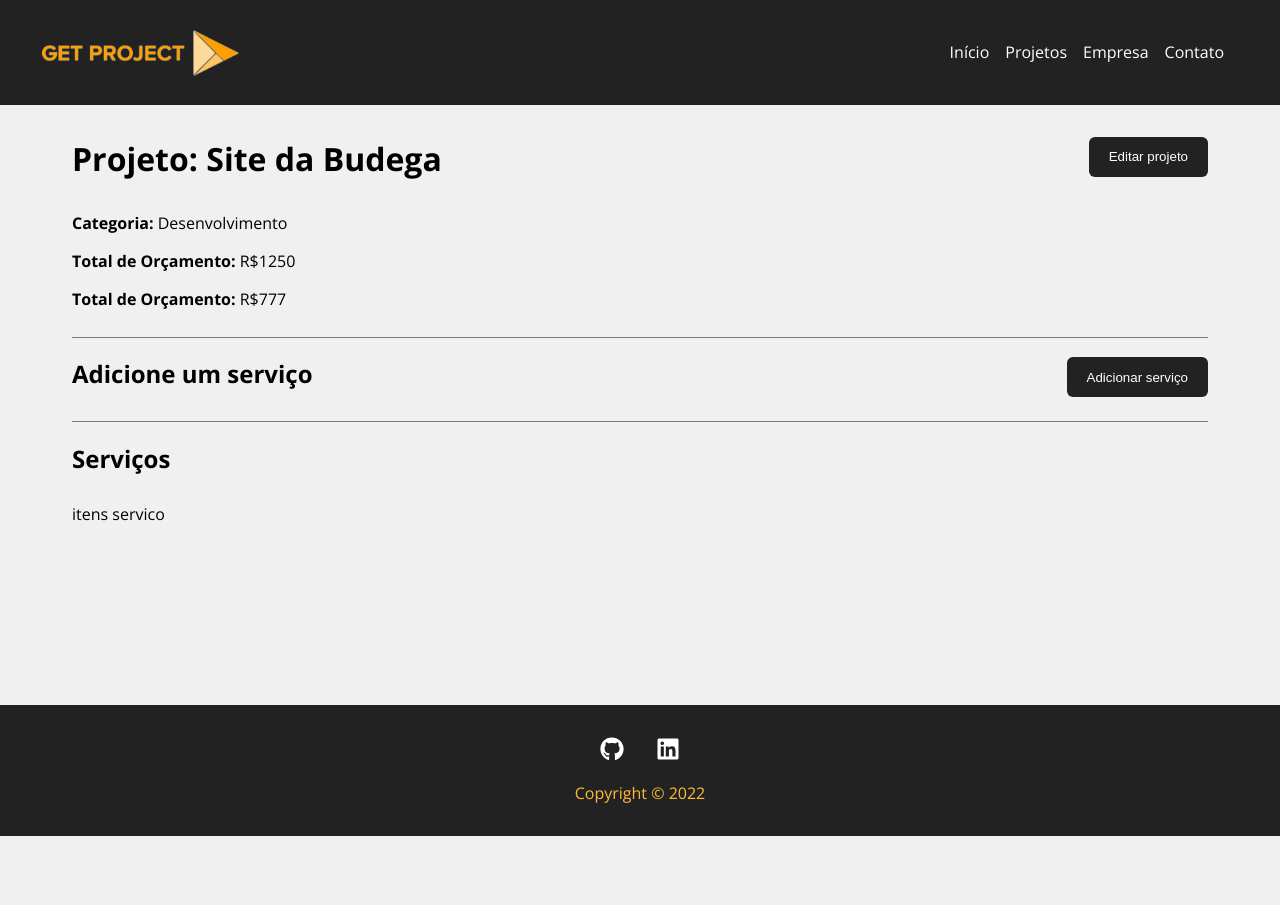
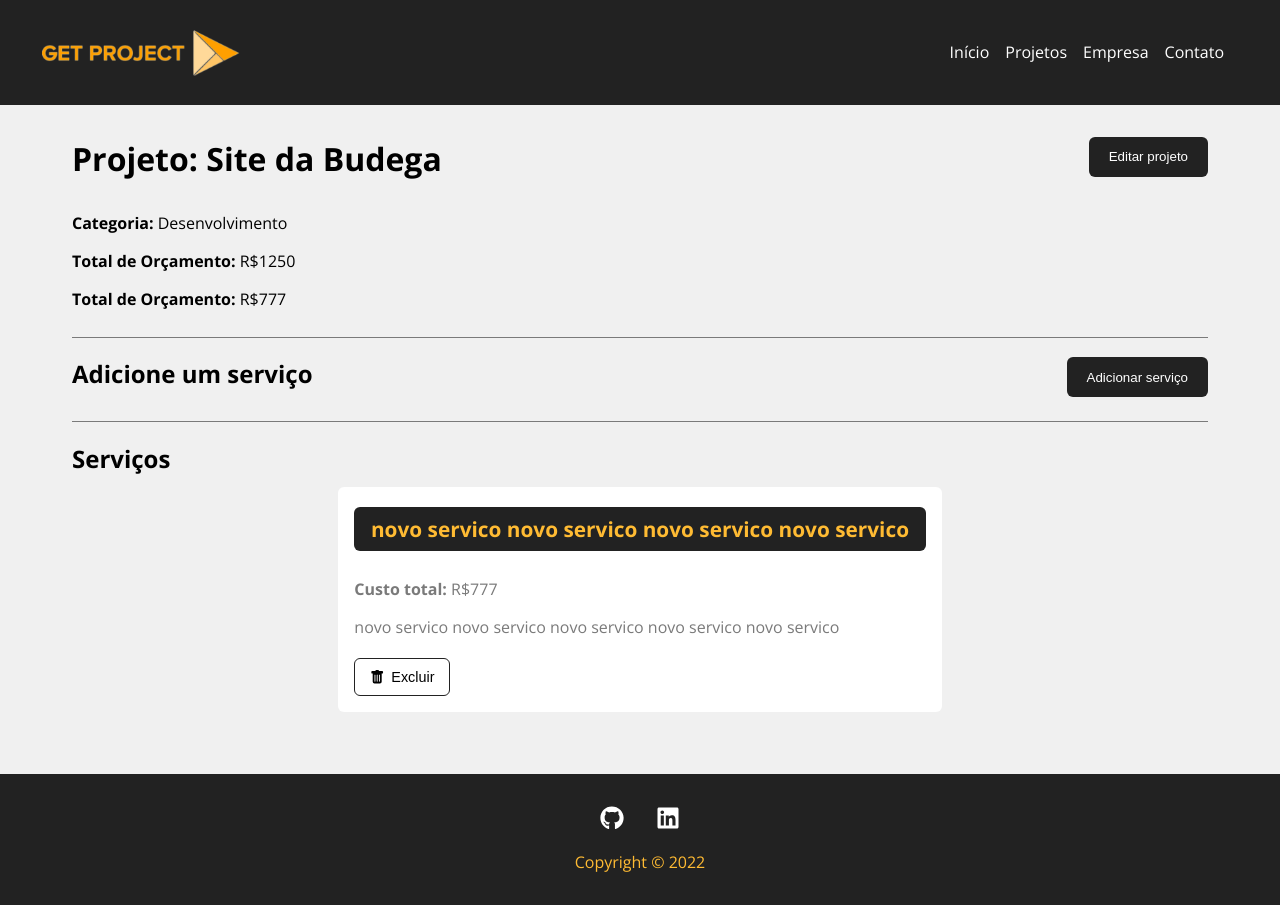
Before and after one commit to paulpessoa/get-project, a React (Create React App) app: page /project/1 in a window 1280 px wide. Before the commit the page ends 836 px from the top, so only its background shows below. Built offline with nearby package versions, Linux system fonts and the light colour scheme; data requests are answered from the project's data file.

Commit message:
funcao listar serviços

```diff
--- a/db.json
+++ b/db.json
@@ -36,8 +36,27 @@
         "id": "200",
         "name": "Desenvolvimento"
       },
-      "cost": 0,
-      "services": [],
+      "cost": 438,
+      "services": [
+        {
+          "name": "Novo Serviço aqui",
+          "cost": "123",
+          "description": "Descricao simples",
+          "id": "033aa709-516c-478c-a7b8-62621da932f6"
+        },
+        {
+          "name": "Mais uma coisa",
+          "cost": "85",
+          "description": "vamos escrever coisas boas",
+          "id": "0917ac9b-5d31-4f2e-9325-1f449c81ff3a"
+        },
+        {
+          "name": "Todo mundo quer ",
+          "cost": "230",
+          "description": "Sabe mesmo o que escrever",
+          "id": "c0976098-b768-405f-a537-c8ca9a91d864"
+        }
+      ],
       "id": 3
     },
     {
@@ -91,8 +110,15 @@
         "id": "6",
         "name": "Planejamento"
       },
-      "cost": 0,
-      "services": [],
+      "cost": 1600,
+      "services": [
+        {
+          "name": "Algum servico de exempo",
+          "cost": "1600",
+          "description": "O servico é importante sim",
+          "id": "bcb87c4d-d757-4e40-a7e1-03d939ef432f"
+        }
+      ],
       "id": 8
     },
     {
@@ -102,8 +128,39 @@
         "id": "300",
         "name": "UX/UI Design"
       },
-      "cost": 0,
-      "services": [],
+      "cost": 1424,
+      "services": [
+        {
+          "name": "Novo servico",
+          "cost": "500",
+          "description": "sei la",
+          "id": "bc022708-f12b-4363-8432-9aed844a1b5b"
+        },
+        {
+          "name": "GRande servico",
+          "cost": "240",
+          "description": "agora vai",
+          "id": "45ffefce-33a5-4189-b12a-71aea80c10c7"
+        },
+        {
+          "name": "GRande servico",
+          "cost": "240",
+          "description": "agora vai",
+          "id": "45ffefce-33a5-4189-b12a-71aea80c10c7"
+        },
+        {
+          "name": "sei la o que",
+          "cost": "123",
+          "description": "aqui coloco a descricao que vai aparecer la",
+          "id": "e4f36afc-b142-4bef-9d5f-13d487add000"
+        },
+        {
+          "name": "e agora",
+          "cost": "321",
+          "description": "vamos ver",
+          "id": "305b77f2-6be2-4745-b049-e9bd11ab14c5"
+        }
+      ],
       "id": 9
     }
   ],
--- a/src/components/pages/Project.js
+++ b/src/components/pages/Project.js
@@ -8,10 +8,12 @@ import Message from '../layout/Message'
 import ServiceForm from '../service/ServiceForm'
 import {parse, v4 as uuidv4 } from 'uuid'
 import { method } from 'lodash'
+import ServiceCard from '../service/ServiceCard'
 
 function Project () {
     const { id } = useParams()
     const [project, setProject] = useState([])
+    const [services, setServices] = useState([])
     const [showProjectForm, setShowProjectForm] = useState(false)
     const [showServiceForm, setShowServiceForm] = useState(false)
     const [message, setMessage] = useState()
@@ -29,6 +31,7 @@ function Project () {
     .then((resp) => resp.json())
     .then((data) => {
         setProject(data)
+        setServices(data.services)
     })
     .catch((err) => console.log)
         }, 1000)
@@ -95,10 +98,14 @@ function Project () {
         .then((resp) => resp.json())
         .then((data) => {
             //exibir os servicos
-            console.log(data)
+            setShowServiceForm(false)
         })
         .catch(err => console.log(err))
         }
+
+    function removeService() {
+        console.log('remove projetos')
+    }
 
     function toggleProjectForm() {
         setShowProjectForm(!showProjectForm)
@@ -157,7 +164,19 @@ function Project () {
             </div>
             <h2>Serviços</h2>
             <Container customClass="start">
-                    <p>itens servico</p>
+                {services.length > 0 &&
+                    services.map((service)=> (
+                        <ServiceCard
+                            id={service.id}
+                            name={service.name}
+                            cost={service.cost}
+                            description={service.description}
+                            key={service.id}
+                            handleRemove={removeService}
+                        />
+                    ))
+                }
+                {services.length === 0 && <p className='error'>Não há serviços cadastrados.</p>}
             </Container>
         </Container>
     </div>
--- a/src/components/project/ProjectCard.module.css
+++ b/src/components/project/ProjectCard.module.css
@@ -3,7 +3,7 @@
     flex-direction: row;
     flex-wrap: wrap;
     margin: 0 auto;
-    justify-content: space-;
+    justify-content: space-around;
 
 }
 .project_card {
--- /dev/null
+++ b/src/components/service/ServiceCard.js
@@ -0,0 +1,27 @@
+import styles from '../project/ProjectCard.module.css'
+import {BsFillTrashFill} from 'react-icons/bs'
+
+function ServiceCard({id, name, cost, description, handleRemove}) {
+
+    const remove = (e) => {
+        console.log('removeu o projeto')
+        alert('removeu o projeto')
+    }
+
+    return (
+        <div className={styles.container_cards}>
+            <div className={styles.project_card}>
+                <h4>{name}</h4>
+                <p><span>Custo total:</span> R${cost}</p>
+                <p>{description}</p>
+                <div className={styles.project_card_actions}>
+                    <button onClick={remove}>
+                    <BsFillTrashFill/> Excluir
+                    </button>
+                </div>
+            </div>
+        </div>
+    )
+}
+
+export default ServiceCard
```
Also changed, not shown: src/components/pages/Project.module.css (line endings or trailing spaces).
